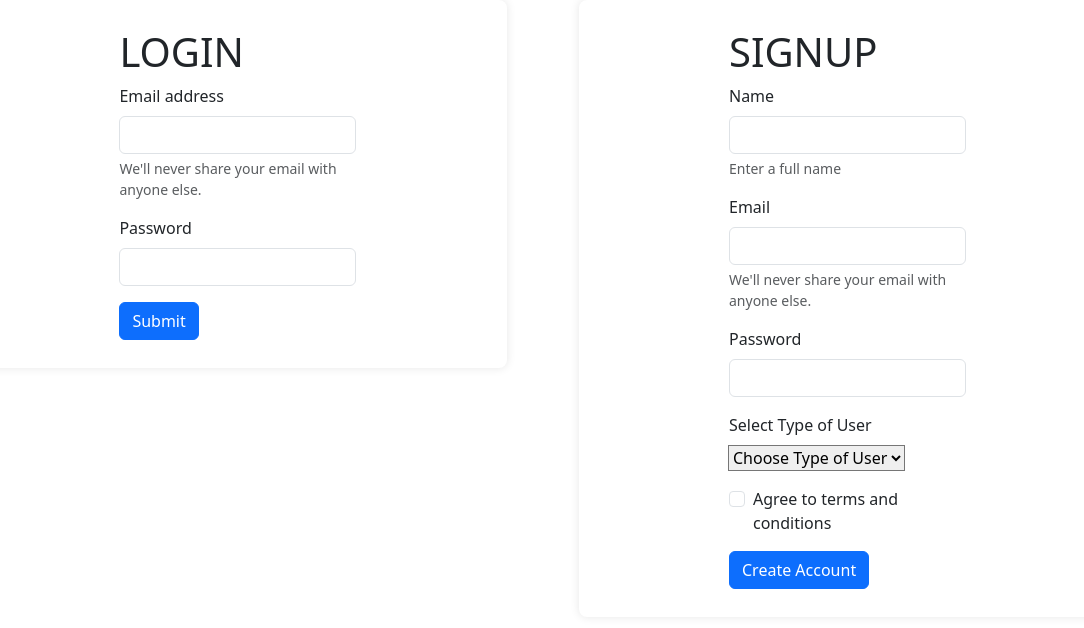
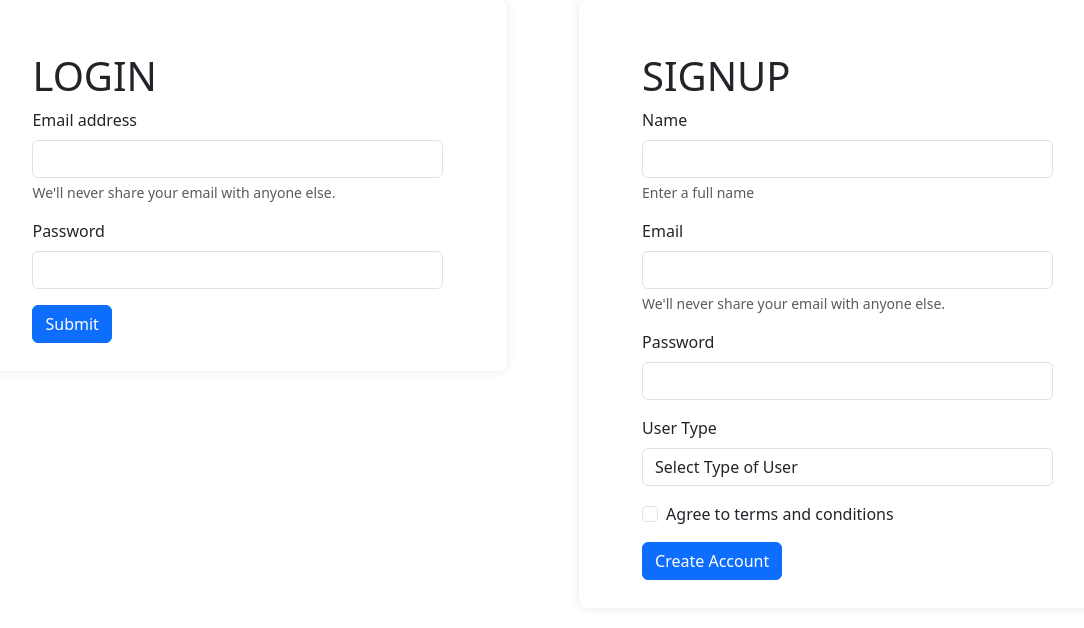
Before and after one commit to TahirAcharya/dbms_project_files, a PHP site: page / in a window 1280 px wide. Shown: the part 56-684 px from the top of the page, without its empty margins (103-1187 px from the left). Run offline with PHP 8.4, Linux system fonts and the light colour scheme.

Commit message:
error handling added

```diff
--- a/index.php
+++ b/index.php
@@ -19,8 +19,7 @@ else
     <meta charset="utf-8">
     <meta name="viewport" content="width=device-width, initial-scale=1">
     <title>Bootstrap demo</title>
-    <link href="https://cdn.jsdelivr.net/npm/bootstrap@5.3.5/dist/css/bootstrap.min.css" rel="stylesheet"
-        integrity="sha384-SgOJa3DmI69IUzQ2PVdRZhwQ+dy64/BUtbMJw1MZ8t5HZApcHrRKUc4W0kG879m7" crossorigin="anonymous">
+    <link href="https://cdn.jsdelivr.net/npm/bootstrap@5.3.5/dist/css/bootstrap.min.css" rel="stylesheet">
     <style>
     .shadow_card {
         border-radius: var(--bs-border-radius) !important;
@@ -28,7 +27,6 @@ else
         border-top-right-radius: 1px;
         border-bottom-right-radius: 1px;
         border-bottom-left-radius: 1px;
-
     }
 
 
@@ -56,8 +54,6 @@ else
         display: block;
         margin-bottom: 10px;
     }
-
-
 
     button {
         background-color: #4caf50;
@@ -94,7 +90,11 @@ else
         </div>
     </nav>
 
-    <div class="alert-dismissible fade show" role="alert">
+
+    <div class="container ">
+        <div class="row justify-content-center py-2 ">
+
+        <div class="alert-dismissible fade show pt-4" role="alert">
                         <?php
     if(isset($_GET['error']))
     {
@@ -102,11 +102,7 @@ else
     }
    ?>
                     </div>
-    <div class="container ">
-        <div class="row justify-content-center py-2 ">
-
-
-            <div class=" col-md-6   ">
+            <div class=" col-md-10   ">
                 <h1>LOGIN</h1>
 
                 <form action="login.php" method="post">
@@ -130,6 +126,7 @@ else
                     <!-- submit button -->
                     <button type="submit" class="btn btn-primary">Submit</button>
 
+
                 </form>
             </div>
         </div>
@@ -141,9 +138,16 @@ else
     <!-- signup screen started -->
     <div class="container ">
         <div class="row justify-content-center py-2 ">
+        <div class="alert-dismissible fade show pt-4" role="alert">
+                        <?php
+    if(isset($_GET['error_signup']))
+    {
+      echo "<div class='alert alert-warning alert-dismissible fade show' role='alert'>".$_GET['error_signup']."</div>";
+    }
+   ?>
+                    </div>
 
-
-            <div class=" col-md-6   ">
+            <div class=" col-md-10   ">
                 <h1>SIGNUP</h1>
 
                 <form action="signup.php" method="post">
@@ -157,7 +161,6 @@ else
 
                         <div id="NameHelp" class="form-text">Enter a full name</div>
                     </div>
-
 
                     <!-- Email   -->
                     <div class="mb-3">
@@ -176,10 +179,13 @@ else
                     </div>
 
                     <!-- Select faculty or student -->
-                <div class="input-group mb-3">
-                    <label for="inputGroupSelect01" class="form-label">Select Type of User</label><br />
-                    <select class="custom-select" name="usertype" id="inputGroupSelect01">
-                        <option selected>Choose Type of User</option>
+                    <div class="form-group mb-3">
+
+                        <label for="inputGroupSelect01" class="form-label">User Type</label>
+                        <select class="form-control" id="inputGroupSelect01" name="usertype" required>
+
+                            <option selected>Select Type of User</option>
+                            <option value="admin">Admin</option>
                             <option value="student">Student</option>
                             <option value="faculty">Faculty</option>
                         </select>
@@ -193,7 +199,9 @@ else
                     <button type="submit" class="btn btn-primary">Create Account</button>
 
                 </form>
-        </div></div></div>
+            </div>
+        </div>
+    </div>
 
     </div>
 
--- a/login.php
+++ b/login.php
@@ -22,7 +22,7 @@ include 'connection.php';
             exit();
         } else {
             // User not found, redirect back to login with error message
-            header("Location: index.php?error=invalid"); // error sent to index.php via GET method
+            header("Location: index.php?error=Invalid username or password"); // error sent to index.php via GET method
             exit();
         }
     }
```
Also changed, not shown: signup.php (+6 -5 lines). Lines whose indentation alone changed are shown as unchanged.
